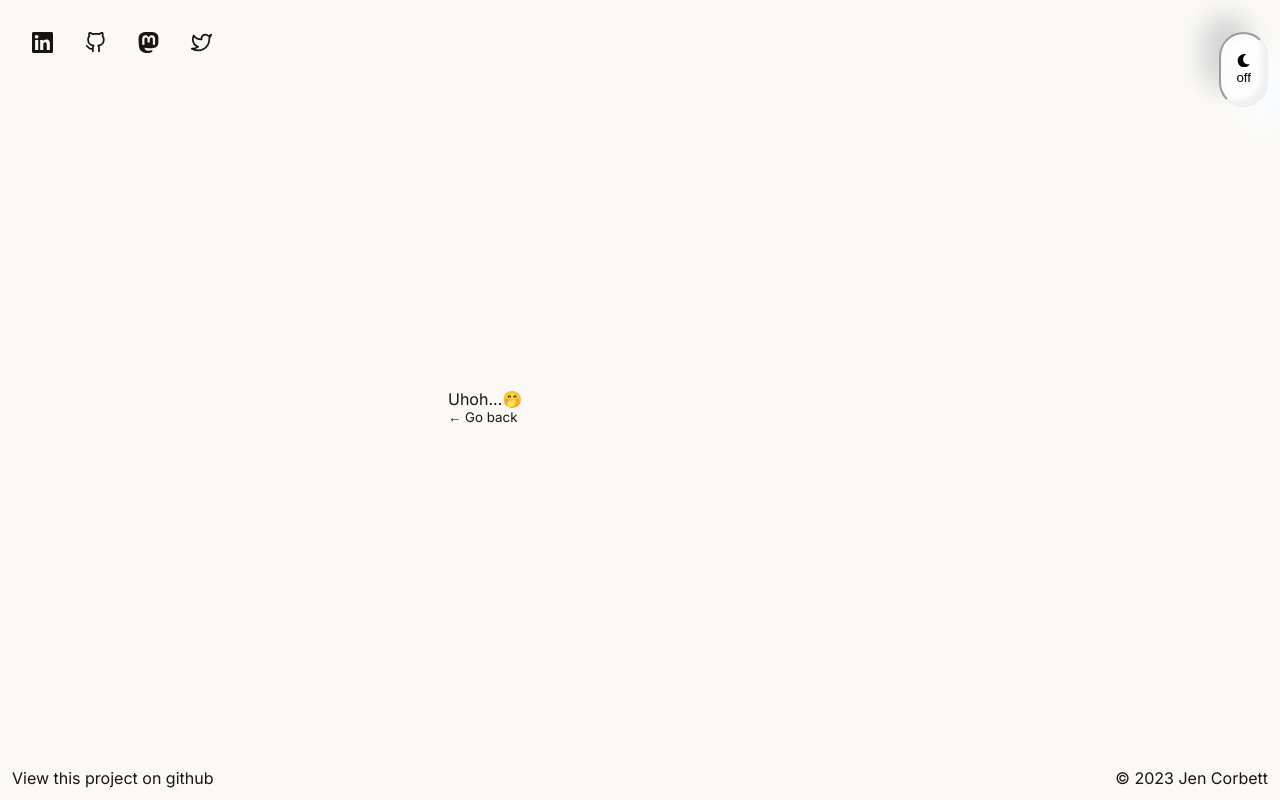
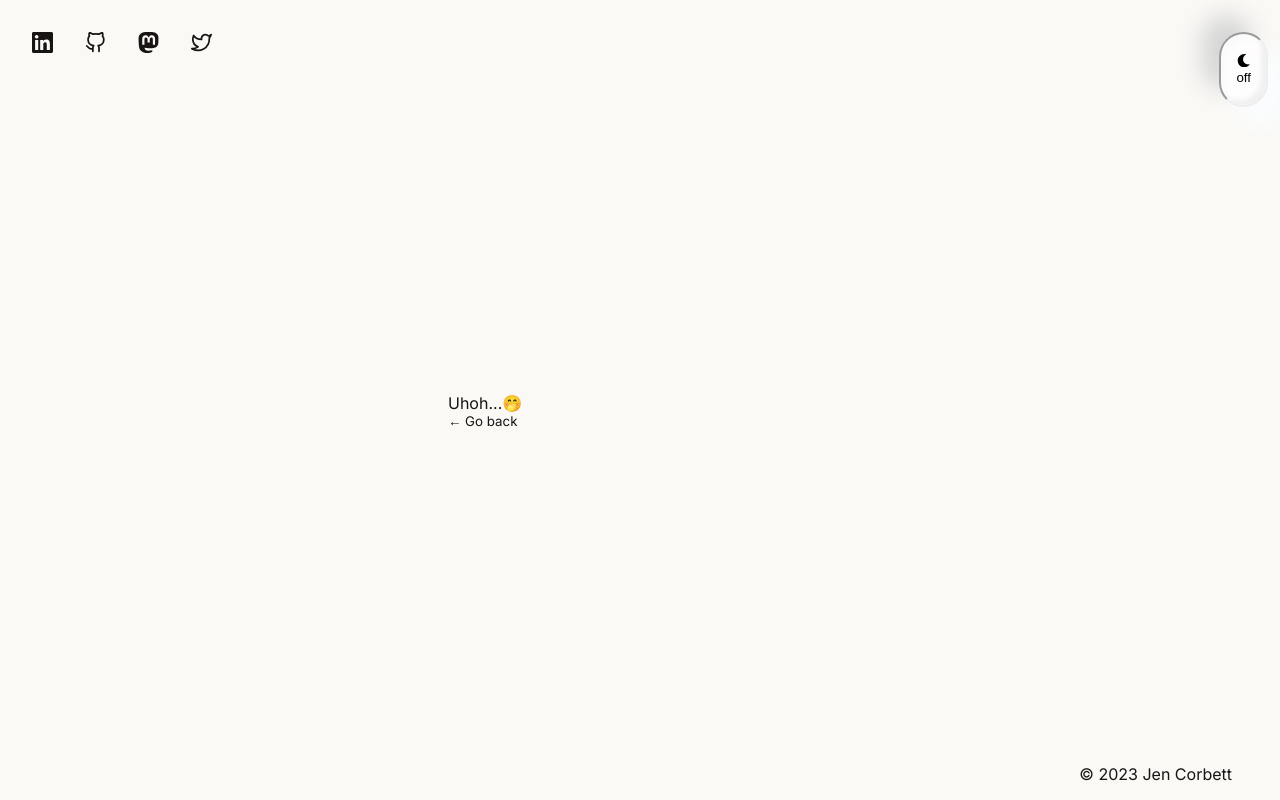
Before and after one commit to ajenstory/jencorbett.dev, a Next.js app in the folder app/: page /error in a window 1280 px wide. Built offline with nearby package versions, Linux system fonts and the light colour scheme.

Commit message:
Update footer styles to flex and remove link

```diff
--- a/app/components/footer.js
+++ b/app/components/footer.js
@@ -2,22 +2,11 @@ import Link from "next/link";
 import footerStyles from "./footer.module.css";
 
 const Footer = () => (
-  <div>
-    <footer className={footerStyles.container}>
-      <div className={footerStyles.wrapper}>
-        <p className={footerStyles.item}>
-          <Link
-            target="_blank"
-            href="https://github.com/ajenstory/jencorbett.dev"
-            title="view this project on github"
-          >
-            View this project on github
-          </Link>
-        </p>
-        <p> © 2023 Jen Corbett</p>
-      </div>
-    </footer>
-  </div>
+  <footer className={footerStyles.footerContainer}>
+    <div className={footerStyles.footerItem}>
+      <p> © 2023 Jen Corbett</p>
+    </div>
+  </footer>
 );
 
 export default Footer;
--- a/app/components/footer.module.css
+++ b/app/components/footer.module.css
@@ -1,41 +1,20 @@
-/* footer container */
-.container {
-  display: grid;
+.footerContainer {
+  display: flex;
+  flex-flow: row;
+  align-items: center;
+  align-content: center;
   justify-content: center;
-  align-items: center;
-  grid-template-columns: 1fr;
   width: 100%;
+  margin-bottom: 1rem;
 }
 
+@media screen and (min-width: 40rem) {
+  .footerContainer {
+    justify-content: flex-end;
 
-.wrapper {
-  flex-flow: column wrap;
-  display: flex;
-  justify-content: space-between;
-  align-items: flex-end;
-  margin: 0.75rem;
-}
-
-
-.footerLink:hover {
-  font-style: italic;
-  text-decoration: underline;
-  font-weight: 500;
-  cursor: pointer;
-  transition-delay: 2ms;
-}
-
-@media (min-width: 30rem) {
-  .container {
-    align-items: left;
-    justify-content: flex-start;
-    min-width: 30rem;
   }
 
-  .wrapper {
-    flex-flow: row wrap;
-    justify-content: space-between;
+  .footerItem {
+    margin-right: 3rem;
   }
-
-
 }
```
